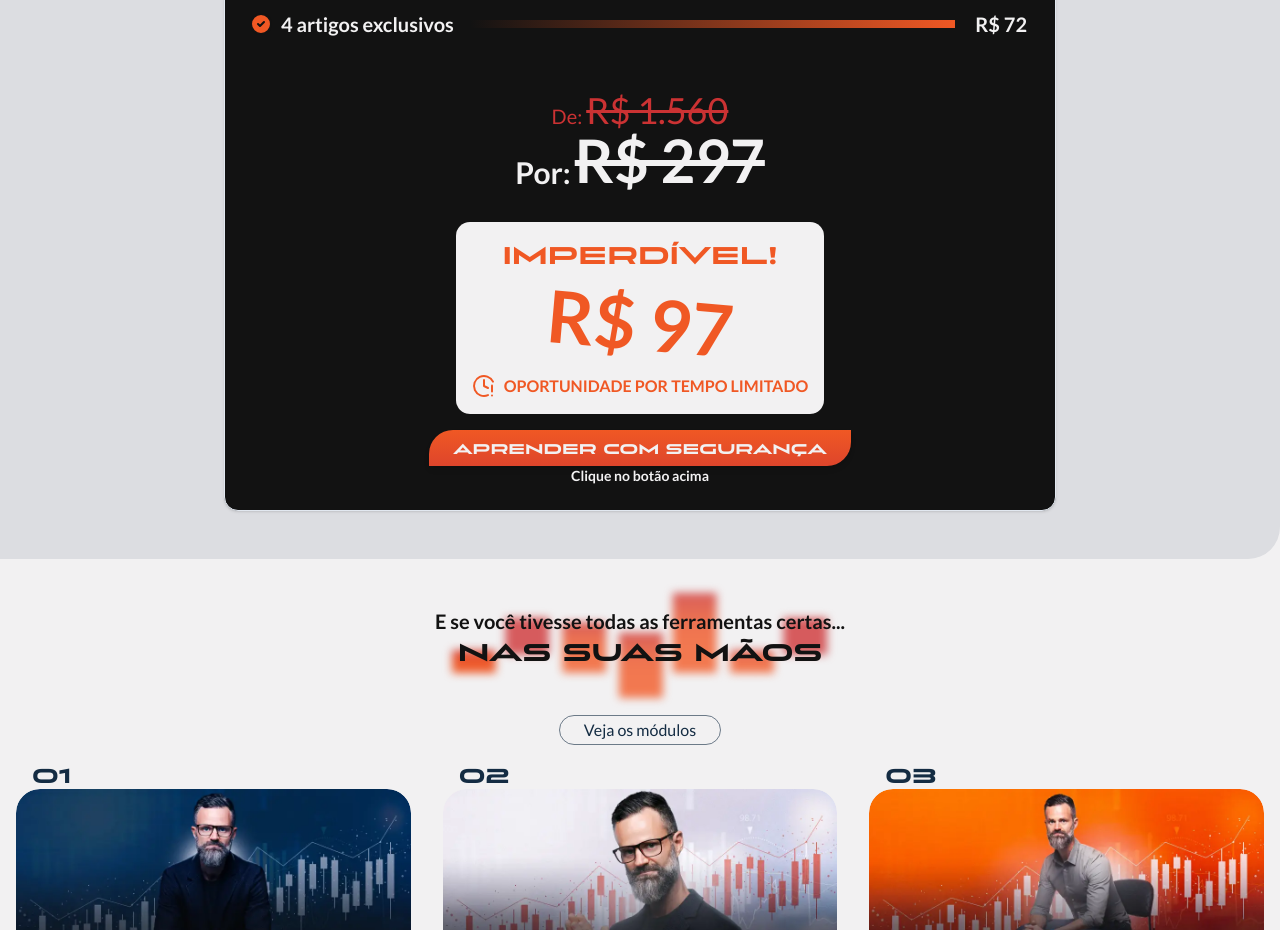
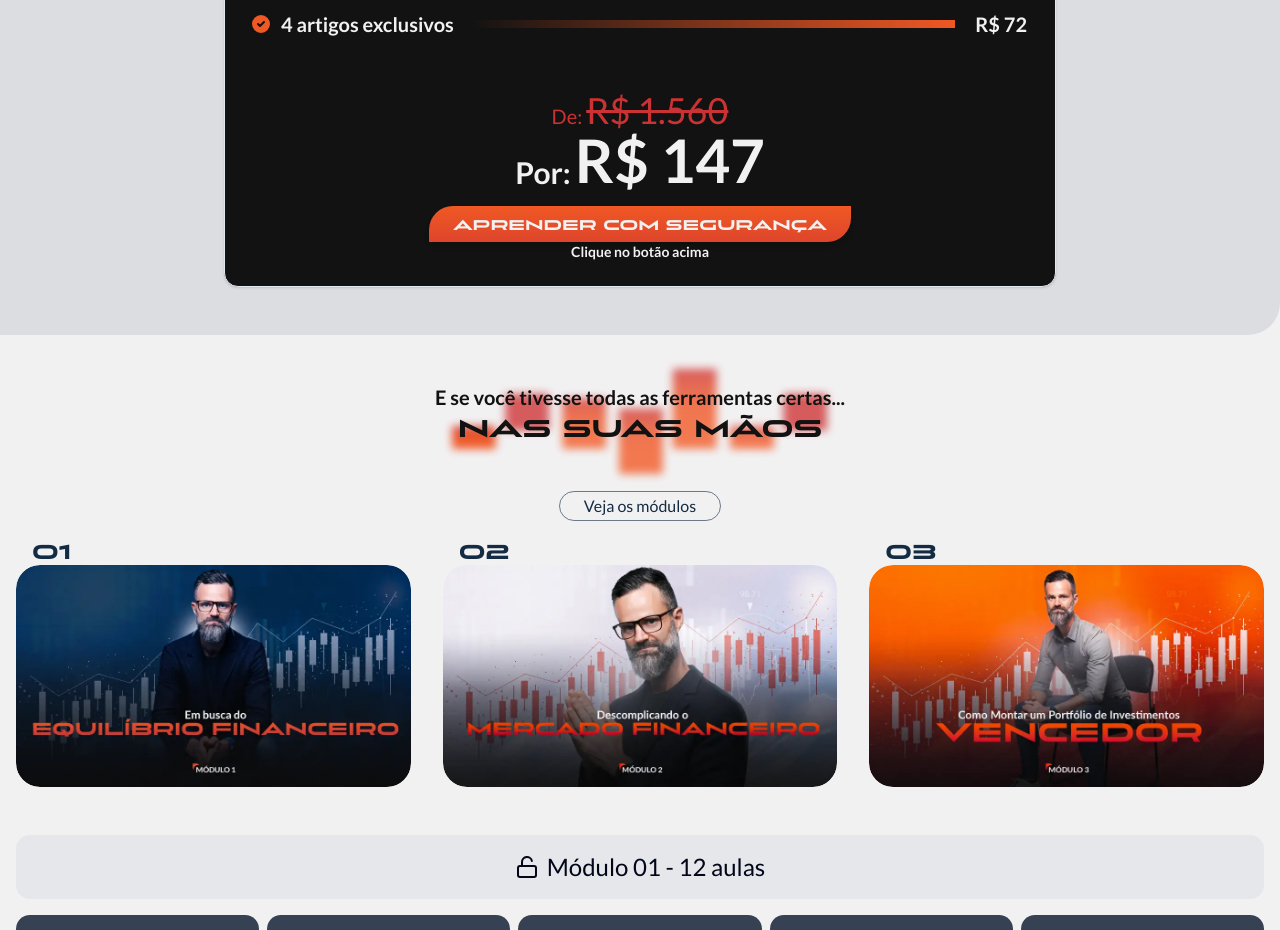
Before and after one commit to DevJeipi/lp-opacefinanceiro, a Next.js app: page / in a window 1280 px wide. Shown: the part 6700-7630 px from the top of the page. Built offline with nearby package versions, Linux system fonts and the light colour scheme.

Commit message:
price change

```diff
--- a/src/components/home/SectionPricing.tsx
+++ b/src/components/home/SectionPricing.tsx
@@ -157,21 +157,8 @@ export function SectionPricing() {
                             </div>
                             <div className="font-body mb-4 flex items-end gap-1">
                                 <p className="text-2xl md:text-3xl">Por:</p>
-                                <span className="text-4xl line-through md:text-6xl">
-                                    R$ 297
-                                </span>
-                            </div>
-                            {/* Oportunidade por tempo limitado */}
-                            <div className="bg-primary-white text-primary-orange font-body my-4 flex flex-col items-center justify-center rounded-xl p-4 font-bold">
-                                <span className="font-heading text-2xl">
-                                    IMPERDÍVEL!
-                                </span>
-                                <span className="my-4 rotate-5 text-7xl">
-                                    R$ 97
-                                </span>
-                                <span className="flex gap-2">
-                                    <ClockAlert />
-                                    OPORTUNIDADE POR TEMPO LIMITADO
+                                <span className="text-4xl md:text-6xl">
+                                    R$ 147
                                 </span>
                             </div>
                             <Button color="secondaryorange">
```
